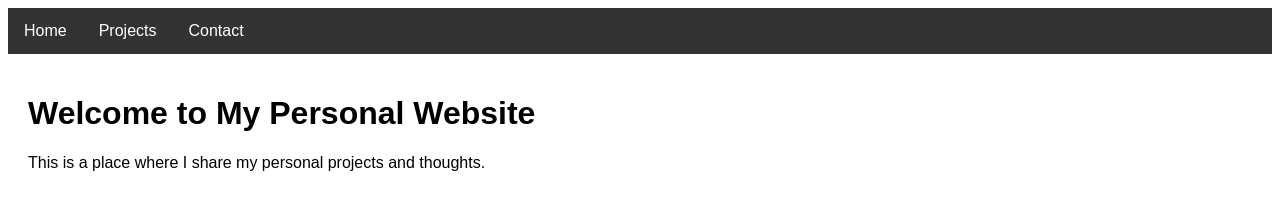
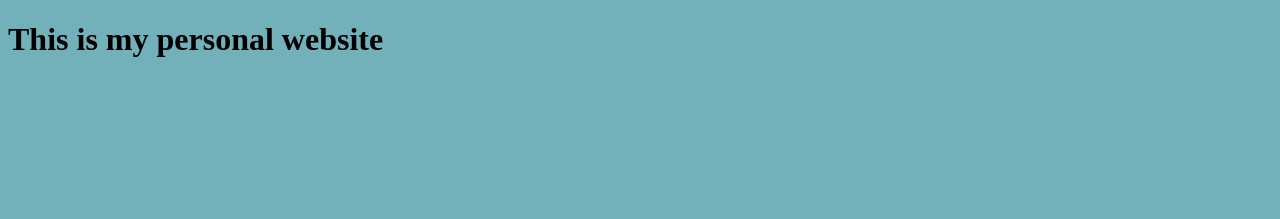
Before and after one commit to TannerKD/personal-website, a plain HTML site: page index.html in a window 1280 px wide. Drawn offline with Linux system fonts and the light colour scheme.

Commit message:
some updates and trying out internal css

```diff
--- a/index.html
+++ b/index.html
@@ -1,41 +1,12 @@
 <!DOCTYPE html>
-<html>
+
+<html lang="en-US">
 <head>
-    <title>Personal Website</title>
     <style>
-        body {
-            font-family: Arial, sans-serif;
-        }
-        .menu {
-            overflow: hidden;
-            background-color: #333;
-        }
-        .menu a {
-            float: left;
-            display: block;
-            color: rgb(255, 255, 255);
-            text-align: center;
-            padding: 14px 16px;
-            text-decoration: none;
-        }
-        .menu a:hover {
-            background-color: #ddd;
-            color: black;
-        }
-        #content {
-            padding: 20px;
-        }
+        body {background-color: rgba(79, 158, 169, 0.8);}
     </style>
 </head>
 <body>
-    <div class="menu">
-        <a href="#home">Home</a>
-        <a href="#projects">Projects</a>
-        <a href="#contact">Contact</a>
-    </div>
-    <div id="content">
-        <h1>Welcome to My Personal Website</h1>
-        <p>This is a place where I share my personal projects and thoughts.</p>
-    </div>
+    <h1>This is my personal website</h1>
 </body>
 </html>
```
